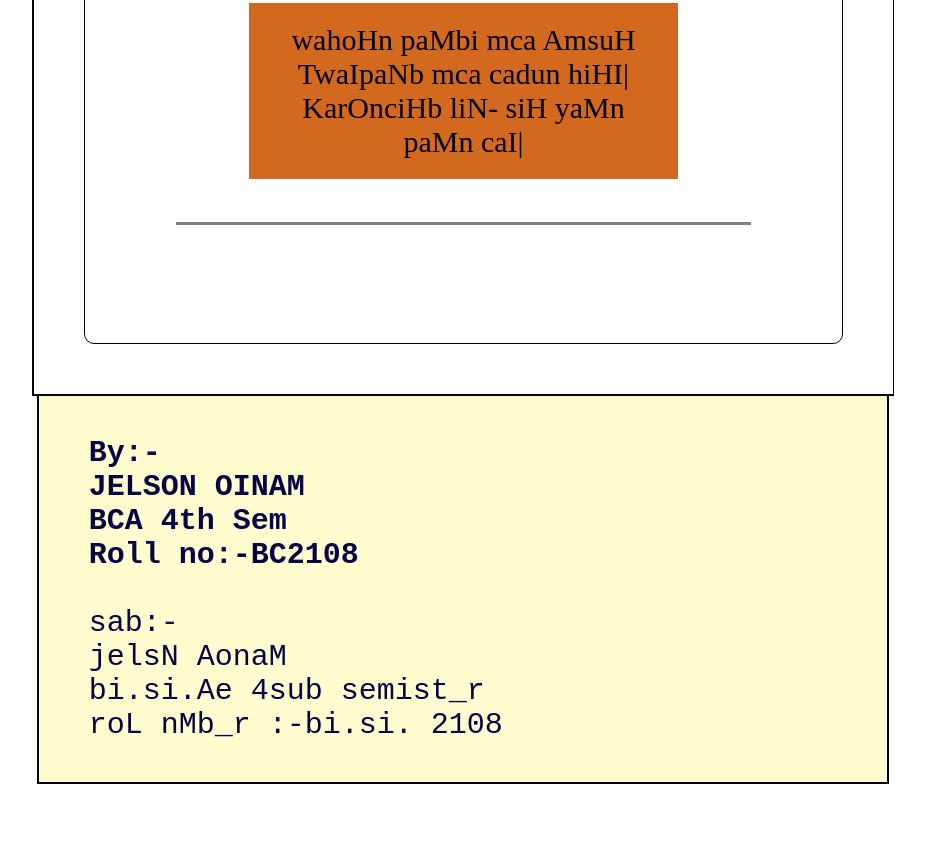
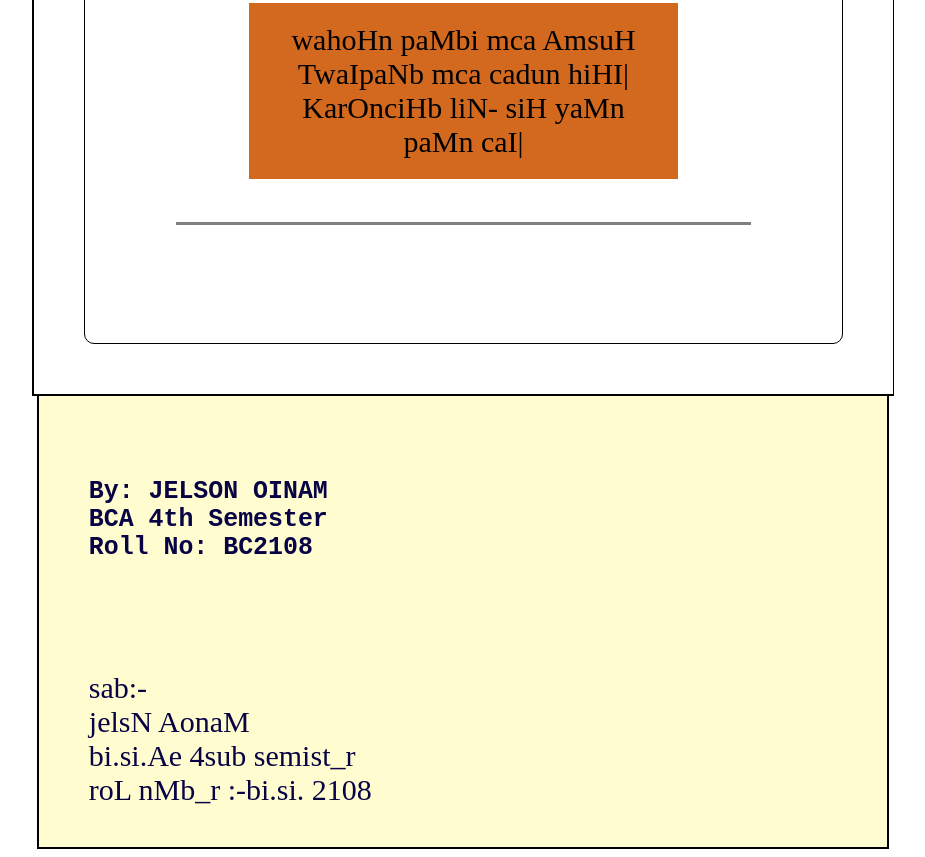
Before and after one commit to jelson25/meiteimayek, a plain HTML site: page index.html in a window 1280 px wide. Shown: the part 4847-5704 px from the top of the page, without its empty margins (177-1102 px from the left). Before the commit the page ends 5639 px from the top, so only its background shows below. Drawn offline with Linux system fonts and the light colour scheme.

Commit message:
Update index.html

```diff
--- a/index.html
+++ b/index.html
@@ -8,15 +8,20 @@
 
     <meta name="viewport" content="width=device-width, initial-scale=1.0">
 
-    <title>Document</title>
+    <title>wareng/seireng</title>
 
     <style>
 
-        body{
+        font {
 
             font-family: "epaomayek";
 
-            src: url("EPAOMAYEK.ttf") format("ttf") ;
+            src: url("EPAOMAYEK.woff") format(woff) ;
+
+        }
+
+        body{
+            font-family: "epaomayek";
 
         }
 
@@ -298,7 +303,7 @@ nav li a:hover {
 
             font-size: 30px;
 
-            font-family:'Courier New', Courier, monospace;
+
 
             padding: 40px;
 
@@ -316,6 +321,9 @@ nav li a:hover {
 
 
 
+        }
+        h5{
+            font-family: 'Courier New', Courier, monospace;
         }
 
     </style>
@@ -537,18 +545,16 @@ nav li a:hover {
 
 
     <footer>
+<h5 >
+    <strong>By:</strong> JELSON OINAM <br>
+            <strong>BCA 4th Semester</strong> <br>
+            <strong>Roll No:</strong> BC2108
 
-        <b>
+</h5>
 
-        By:- <br>
 
-        JELSON OINAM <br>
 
-        BCA 4th Sem <br>
-
-        Roll no:-BC2108
-
-        </b><br><br>
+        <br><br>
 
 
 
@@ -568,10 +574,5 @@ nav li a:hover {
 
 </body>
 
-</html>
-
-
-
-</body>
 
 </html>
```
